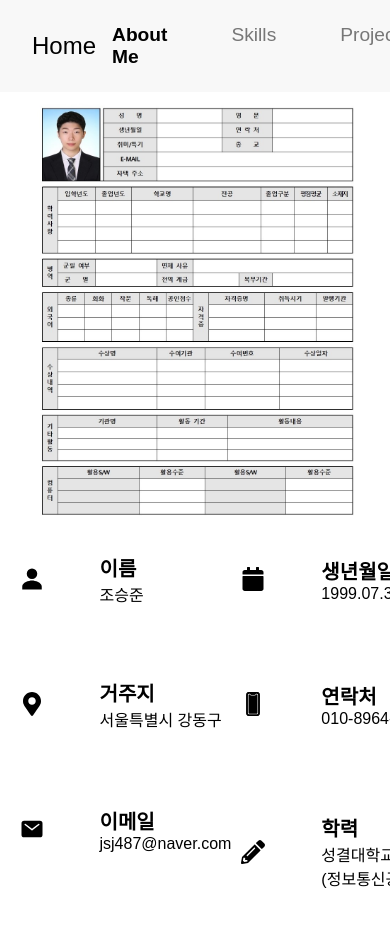
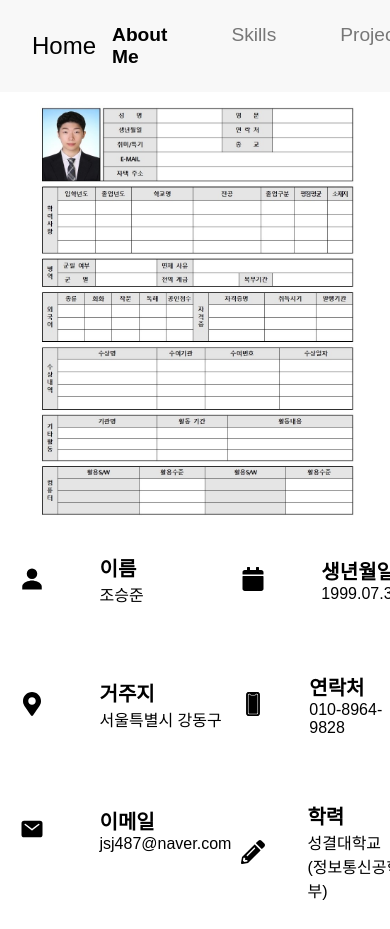
Before and after one commit to jsj487/PORTFOLIO, a React (Create React App) app: page /PORTFOLIO/about-me in a window 390 px wide. Built offline with nearby package versions, Linux system fonts and the light colour scheme; a web font is replaced by a local one.

Commit message:
Design: Responsive Web Design

```diff
--- a/src/AboutMe.js
+++ b/src/AboutMe.js
@@ -4,11 +4,14 @@ import styled from "styled-components";
 import Header from "./components/Header";
 import { NextPage } from "./components/NavigationButtons";
 
+//아이콘 import
 import { IoPersonSharp, IoPhonePortrait, IoMail } from "react-icons/io5";
 import { FaCalendar, FaMapMarkerAlt, FaPencilAlt } from "react-icons/fa";
 import { MdKeyboardDoubleArrowRight } from "react-icons/md";
 
+//이력서 사진 import
 import Resume from "./img/resume.jpg";
+
 const AboutMeContainer = styled.div`
   min-height: 100vh;
   overflow-y: auto;
@@ -32,7 +35,7 @@ const ContentWrapper = styled.div`
   margin-bottom: 20px;
   flex-direction: column;
 
-  @media (min-width: 768px) {
+  @media (min-width: 1024px) {
     width: 80%;
     flex-direction: row;
   }
@@ -43,7 +46,7 @@ const ImageSection = styled.div`
   max-width: 600px;
   margin-bottom: 20px;
 
-  @media (min-width: 768px) {
+  @media (min-width: 1024px) {
     flex: 0 0 600px;
     margin-bottom: 0;
     margin-right: 40px;
@@ -62,7 +65,7 @@ const InfoSection = styled.div`
   grid-template-rows: repeat(3, auto);
   gap: 10px;
 
-  @media (min-width: 768px) {
+  @media (min-width: 1024px) {
     flex: 1;
     display: flex;
     flex-direction: column;
@@ -75,7 +78,7 @@ const InfoContainer = styled.div`
   align-items: center;
   position: relative;
   min-height: 70px;
-  width: 130%;
+  width: 100%;
 
   &::after {
     content: "";
@@ -88,17 +91,13 @@ const InfoContainer = styled.div`
     bottom: -15px;
     left: 0;
 
-    @media (max-width: 767px) {
+    @media (max-width: 1023px) {
       display: none;
     }
   }
 
   &:not(:last-child) {
     margin-bottom: 45px;
-
-    @media (min-width: 768px) {
-      margin-bottom: 45px;
-    }
 
     @media (min-width: 1024px) {
       margin-bottom: 40px;
@@ -108,10 +107,6 @@ const InfoContainer = styled.div`
 
 const IconContainer = styled.div`
   font-size: 1.5em;
-
-  @media (min-width: 768px) {
-    font-size: 1.2em;
-  }
 
   @media (min-width: 1024px) {
     font-size: 2em;
@@ -131,10 +126,6 @@ const InfoTitle = styled.div`
   font-size: 1.25em;
   font-weight: bold;
 
-  @media (min-width: 768px) {
-    font-size: 1em;
-  }
-
   @media (min-width: 1024px) {
     font-size: 1.75em;
   }
@@ -142,10 +133,6 @@ const InfoTitle = styled.div`
 
 const Info = styled.div`
   font-size: 1em;
-
-  @media (min-width: 768px) {
-    font-size: 0.875em;
-  }
 
   @media (min-width: 1024px) {
     font-size: 1.5em;
--- a/src/Projects.js
+++ b/src/Projects.js
@@ -197,7 +197,7 @@ const ModalTitle = styled.h1`
 
 const CloseButton = styled.button`
   position: absolute;
-  top: 30px;
+  top: 10px;
   right: 30px;
   background: none;
   border: none;
```
Also changed, not shown: 8 other files (tests, documents, lock files or other folders).
